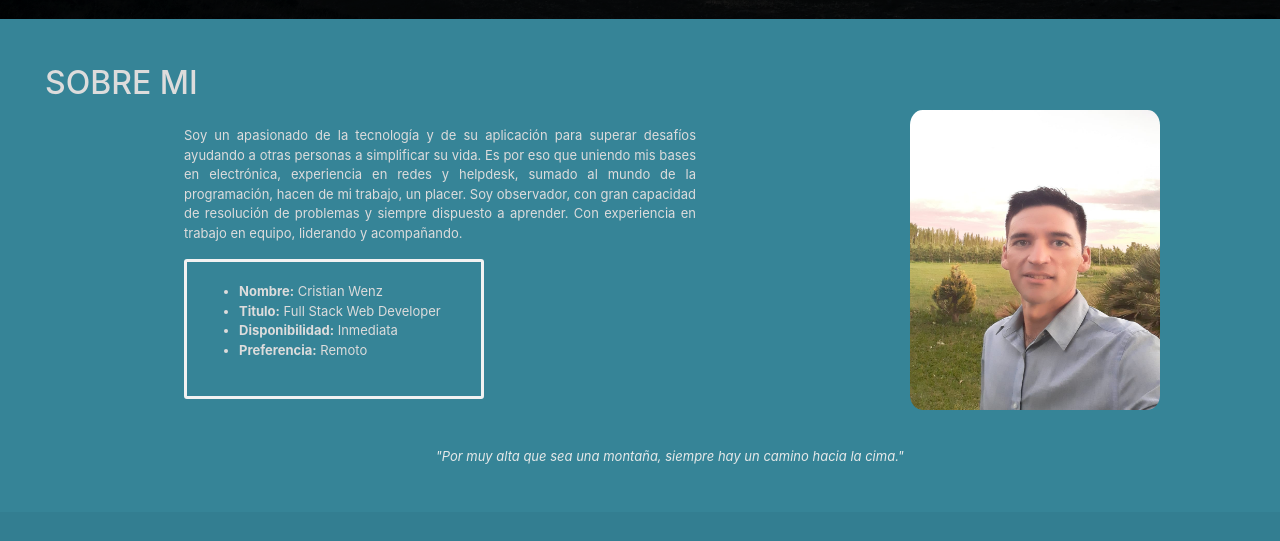
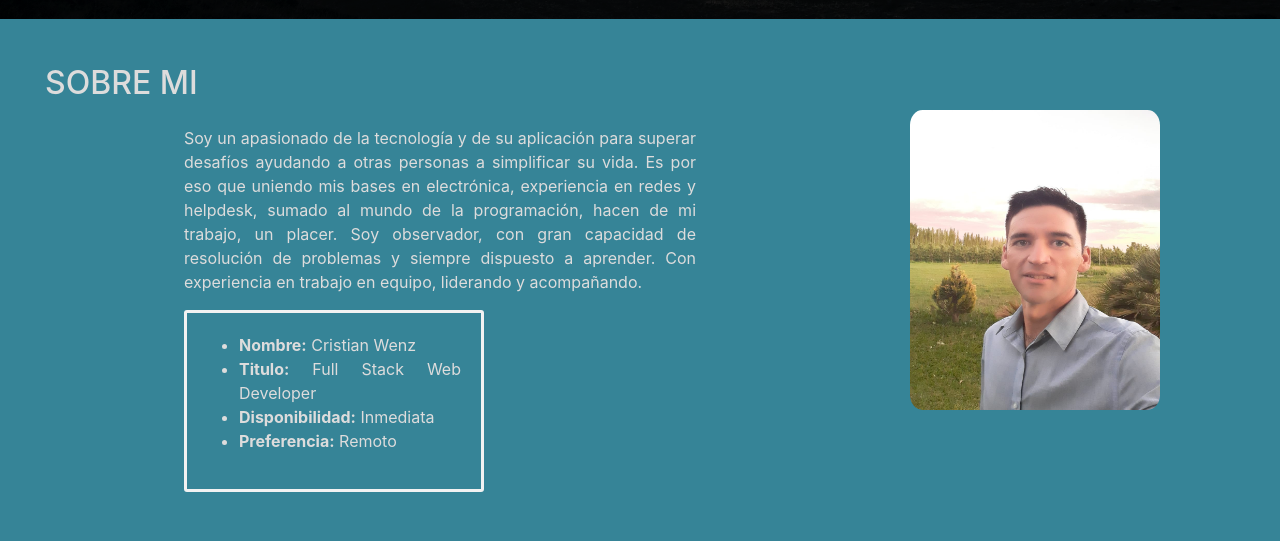
Before and after one commit to cdwenz/wenz-portfolio, a React (Create React App) app: page / in a window 1280 px wide. Shown: the part 781-1322 px from the top of the page. Built offline with nearby package versions, Linux system fonts and the light colour scheme.

Commit message:
centrando

```diff
--- a/src/Components/About/About.module.css
+++ b/src/Components/About/About.module.css
@@ -38,7 +38,7 @@
   margin-left: 10%;
   margin-right: 5%;
   text-align: justify;
-  font-size: small;
+  font-size: unset;
   color: rgb(221, 220, 220);
 }
 
```
